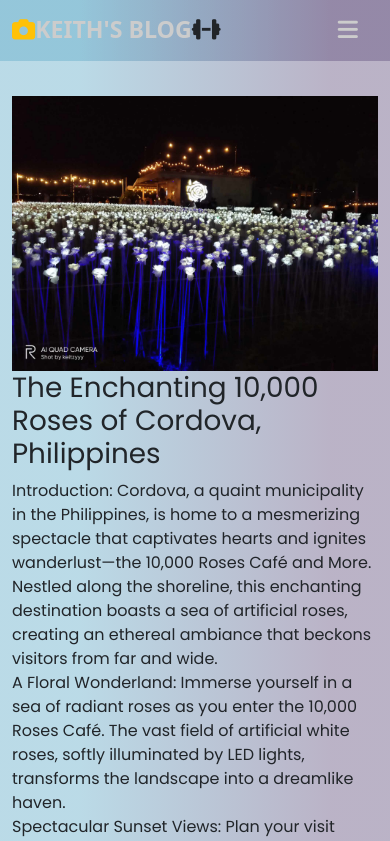
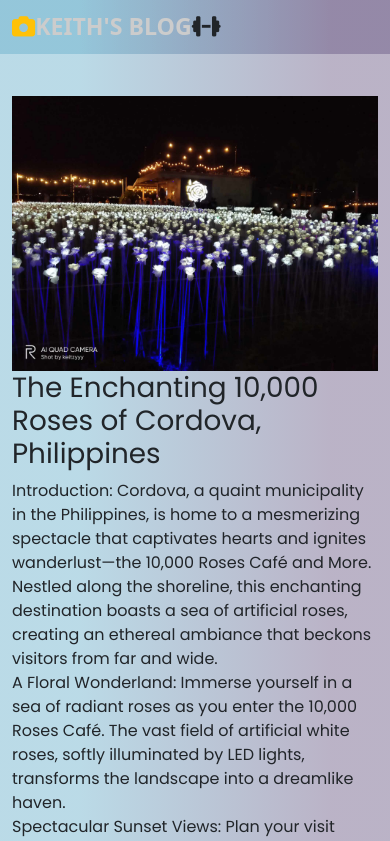
Before and after one commit to Keitzyyy/blogs, a plain HTML site: page 10k.html in a window 390 px wide. Shown: the top 841 px of the page. Drawn offline with nearby package versions, Linux system fonts and the light colour scheme.

Commit message:
Update 10k.html

```diff
--- a/10k.html
+++ b/10k.html
@@ -17,12 +17,7 @@
             <span class="h3 fw-bold"><i class="fa-solid fa-camera text-warning"></i>KEITH'S BLOG<i
                 class="fa-solid fa-dumbbell text-dark"></i></span>
           </a>
-          <button class="navbar-toggler" type="button" data-bs-toggle="collapse" data-bs-target="#navbarNav"
-            aria-controls="navbarNav" aria-expanded="false" aria-label="Toggle navigation">
-            <span class="navbar-toggler-icon">
-              <i class="fa-solid fa-bars"></i>
-            </span>
-          </button>
+
           <div class="collapse navbar-collapse" id="navbarNav">
             <ul class="navbar-nav ms-auto text-center">
               <li class="nav-item"><a class="nav-link px-lg-3" href="index.html">Home</a></li>
```
